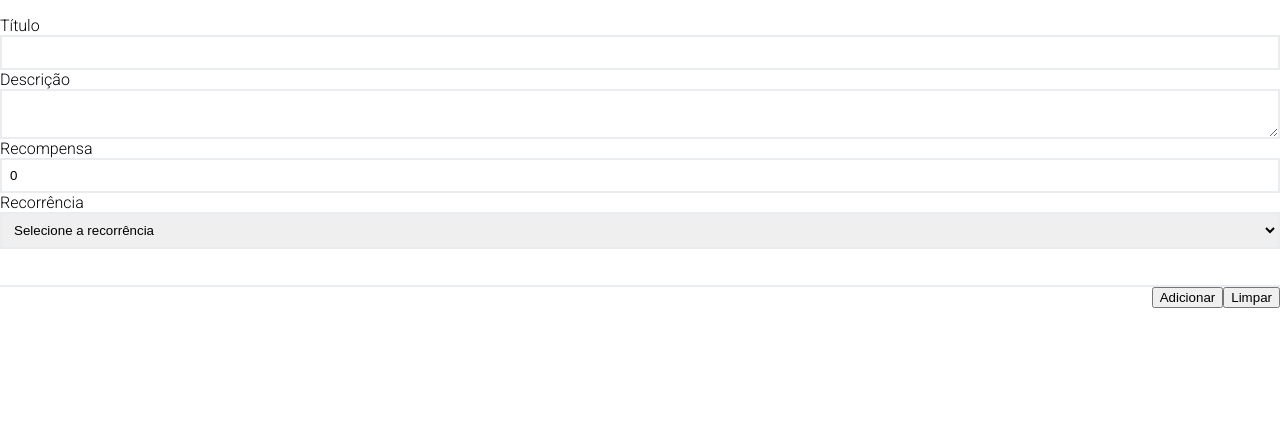
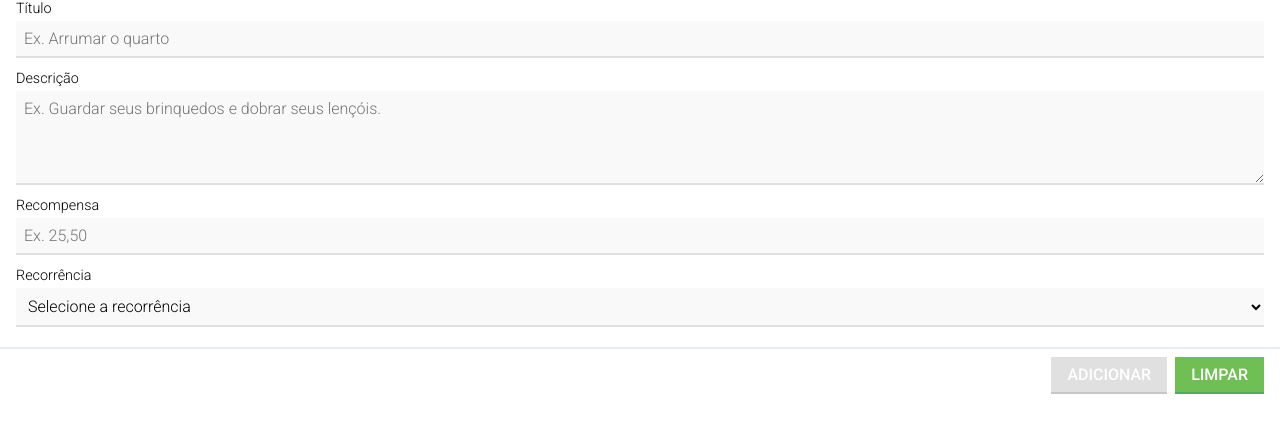
Before and after one commit to CAPIWARA/hackathon-original-front, a Vue app: page / in a window 1280 px wide. Shown: the top 432 px of the page. Built offline with nearby package versions, Linux system fonts and the light colour scheme; the HTML template or start-up script is replaced by a standard one.

Commit message:
Improve form style

```diff
--- a/src/App.vue
+++ b/src/App.vue
@@ -3,12 +3,64 @@
 </template>
 
 <style lang="scss">
-  @import url('https://fonts.googleapis.com/css?family=Roboto:300,300i');
+  @import url('https://fonts.googleapis.com/css?family=Roboto:300,300i,500,500i');
+  @import './style/theme.scss';
 
-  body {
-    margin: 0;
+  %-default-font {
     font-size: 1rem;
     font-weight: 300;
     font-family: 'Roboto', sans-serif;
   }
+
+  body {
+    margin: 0;
+    @extend %-default-font;
+  }
+
+  input, select, select > option, textarea, button {
+    @extend %-default-font;
+  }
+
+  h1, h2 {
+    margin: 0;
+    padding: .75rem .75rem;
+    box-sizing: border-box;
+    font-weight: 300;
+    &::after {
+      display: block;
+      width: 30px;
+      height: 2px;
+      background-color: $color-primary;
+      content: '';
+    }
+  }
+
+  .button {
+    background-color: $color-primary;
+    color: #fff;
+    padding: .5rem 1rem;
+    border: 0 none transparent;
+    border-bottom: 2px solid $color-primary-dark;
+    border-radius: 0;
+    font-size: 1rem;
+    font-weight: 500;
+    text-transform: uppercase;
+  }
+
+  .button:focus {
+    outline: 0 none transparent;
+    box-shadow: none;
+  }
+
+  .button:active {
+    border-bottom-width: 0;
+    transform: translateY(2px);
+    transition: border-bottom-width .05s ease,
+                transform .05s ease;
+  }
+
+  .button[disabled] {
+    background-color: $color-border;
+    border-bottom-color: darken($color-border, 10%);
+  }
 </style>
--- a/src/components/Form/FormContainer.vue
+++ b/src/components/Form/FormContainer.vue
@@ -19,6 +19,7 @@
 
 <style lang="scss">
   .form-container {
+
     & > .fields,
     & > .actions {
       margin: 0;
@@ -26,10 +27,19 @@
       border: 0 none transparent;
     }
 
+    & > .fields{
+      padding: 0 1rem;
+
+      & > * + * { margin-top: .75rem; }
+    }
+
     & > .actions {
-      margin-top: 2.25rem;
+      margin-top: 1.25rem;
       border-top: 2px solid #eaedef;
+      padding: .5rem 1rem;
       text-align: right;
+
+      & > * + * { margin-left: .5rem; }
     }
   }
 </style>
--- a/src/components/Form/FormField.vue
+++ b/src/components/Form/FormField.vue
@@ -6,6 +6,7 @@
       :is="component"
       :id="id"
       :type="component === 'input' ? type : null"
+      :rows="component === 'textarea' ? 4 : null"
       :value="value"
       :placeholder="placeholder"
       @input="input"
@@ -57,24 +58,35 @@
 </script>
 
 <style lang="scss">
+  @import '../../style/theme.scss';
+
   .form-field {
     margin: 0;
     padding: 0;
     border: 0 none transparent;
 
-    & > .label { display: block; }
+    & > .label {
+      display: block;
+      font-size: .9rem;
+      margin-bottom: .25rem;
+    }
 
     & > .field {
       box-sizing: border-box;
       display: block;
       width: 100%;
       padding: .5rem;
-      border: 2px solid #eaedef;
+      border: 0 none transparent;
+      border-radius: 0;
+      border-bottom: 2px solid $color-border;
+      background-color: rgba(#000, .025);
+      transition: border-bottom-color .3s ease;
     }
 
     & > .field:focus {
       outline: 0 none transparent;
       box-shadow: none;
+      border-bottom: 2px solid $color-primary;
     }
   }
 </style>
--- a/src/components/Task/TaskForm.vue
+++ b/src/components/Task/TaskForm.vue
@@ -7,6 +7,7 @@
         type="text"
         class="field"
         label="Título"
+        placeholder="Ex. Arrumar o quarto"
       />
       <form-field
         v-model="description"
@@ -14,6 +15,7 @@
         type="textarea"
         class="field"
         label="Descrição"
+        placeholder="Ex. Guardar seus brinquedos e dobrar seus lençóis."
       />
       <form-field
         v-model="reward"
@@ -21,6 +23,7 @@
         type="number"
         class="field"
         label="Recompensa"
+        placeholder="Ex. 25,50"
       />
       <form-field
         v-model="recurrence"
@@ -32,7 +35,12 @@
         :options="recurrences"
       />
     </fieldset>
-    <button class="button" slot="actions" type="submit">Adicionar</button>
+    <button
+      class="button"
+      slot="actions"
+      type="submit"
+      :disabled="!isValid"
+    >Adicionar</button>
     <button class="button" slot="actions" type="reset">Limpar</button>
   </form-container>
 </template>
@@ -67,9 +75,16 @@
       return {
         title: '',
         description: '',
-        reward: 0,
+        reward: null,
         recurrence: '',
         recurrences
+      }
+    },
+    computed: {
+      isValid () {
+        const validate = (value) => typeof value === 'string' && value.trim() || value
+        const isValid = [this.title, this.description, this.reward, this.recurrence].every(validate)
+        return isValid
       }
     },
     methods: {
--- a/src/components/Task/TaskItem.vue
+++ b/src/components/Task/TaskItem.vue
@@ -27,10 +27,14 @@
           description: this.description
         }
 
-        console.log('task', task)
-
         this.$emit('exclude', task)
       }
     }
   }
 </script>
+
+<style lang="scss">
+  .task-item {
+    list-style: none;
+  }
+</style>
--- a/src/components/Task/TaskList.vue
+++ b/src/components/Task/TaskList.vue
@@ -26,3 +26,11 @@
     })
   }
 </script>
+
+<style>
+  .task-list {
+    list-style: none;
+    margin: 0;
+    padding: 0;
+  }
+</style>
--- a/src/components/Task/TaskView.vue
+++ b/src/components/Task/TaskView.vue
@@ -8,7 +8,7 @@
 
     <hr>
 
-    <h2>Adicionar Tarefas</h2>
+    <h2>Adicionar uma Tarefa</h2>
 
     <task-form />
   </main>
@@ -31,9 +31,9 @@
       ...mapGetters({ tasks: types.TASKS }),
       filtered () {
         const tasks = [ ...this.tasks ].filter((task) => {
-          const isTaskDeleted = task.status === 'deleted'
-          const result = (isTaskDeleted && this.isDeleted) || (!isTaskDeleted && !this.isDeleted)
-          return result
+          if (this.isDeleted)
+            return task.status === 'deleted'
+          return task.status !== 'deleted'
         })
         return tasks
       }
--- /dev/null
+++ b/src/style/theme.scss
@@ -0,0 +1,6 @@
+/**
+ * Cores
+ */
+$color-primary: #70bf54;
+$color-primary-dark: #4daa62;
+$color-border: #e0e0e0;
```
